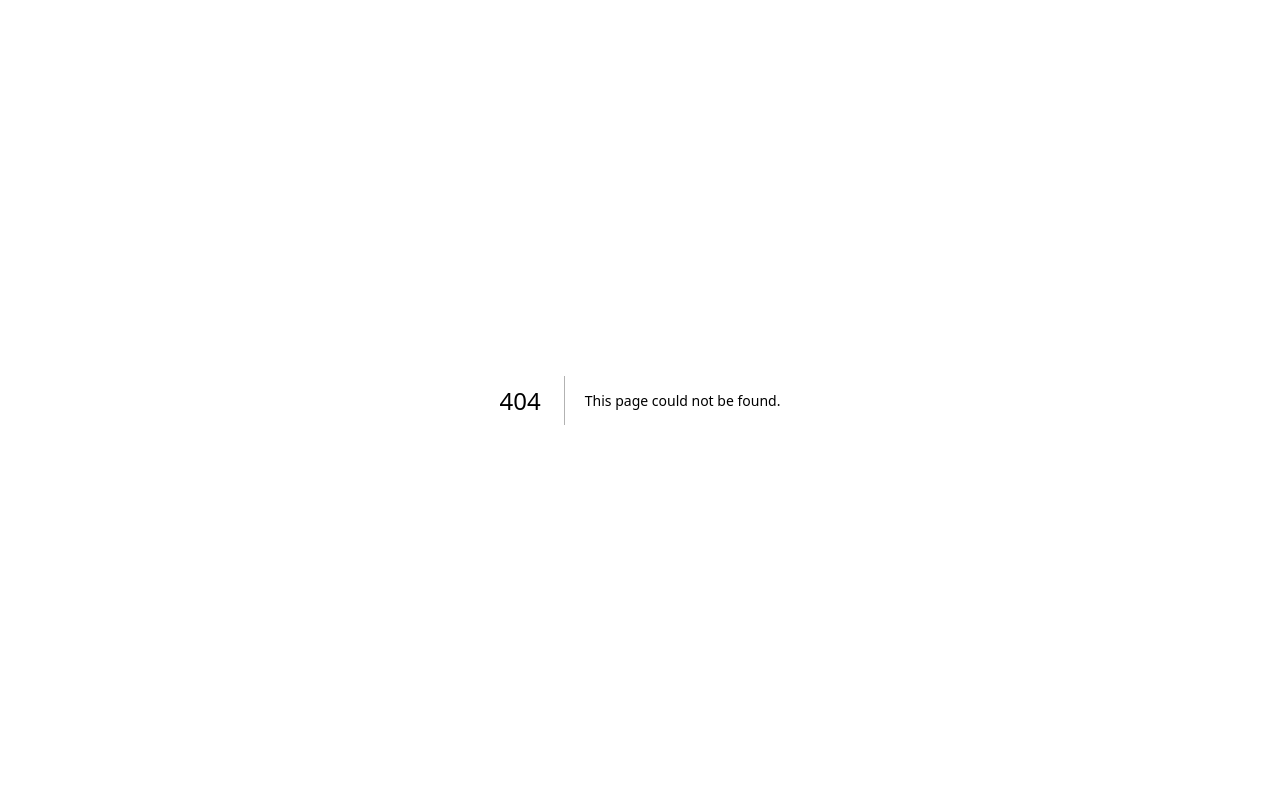
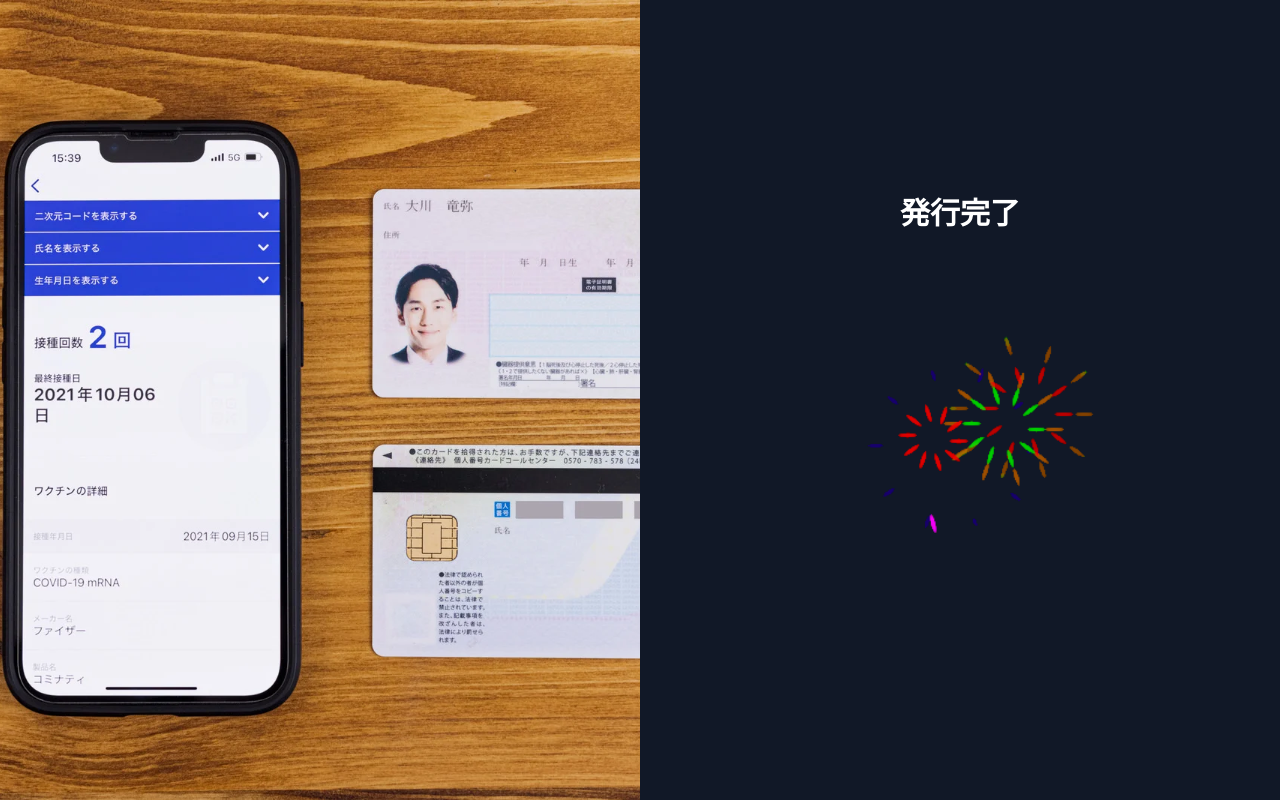
Before and after one commit to dorakemon/passkey-hackathon-2024-sakolab, a Next.js app: page /issuer/1/success in a window 1280 px wide. Before the commit this address had no page. Built offline with nearby package versions, Linux system fonts and the light colour scheme.

Commit message:
feat: add issuer success page

```diff
--- /dev/null
+++ b/app/issuer/[slug]/success/page.tsx
@@ -0,0 +1,9 @@
+export default ({ params }: { params: { slug: string } }) => {
+  console.log(params.slug);
+  return (
+    <div className="flex flex-col justify-center items-center">
+      <h2 className="text-3xl font-bold text-white">発行完了</h2>
+      <img src="/Fireworks.gif" alt="Success" width="350" className="mt-6" />
+    </div>
+  );
+};
```
Also changed, not shown: public/Fireworks.gif (added).
